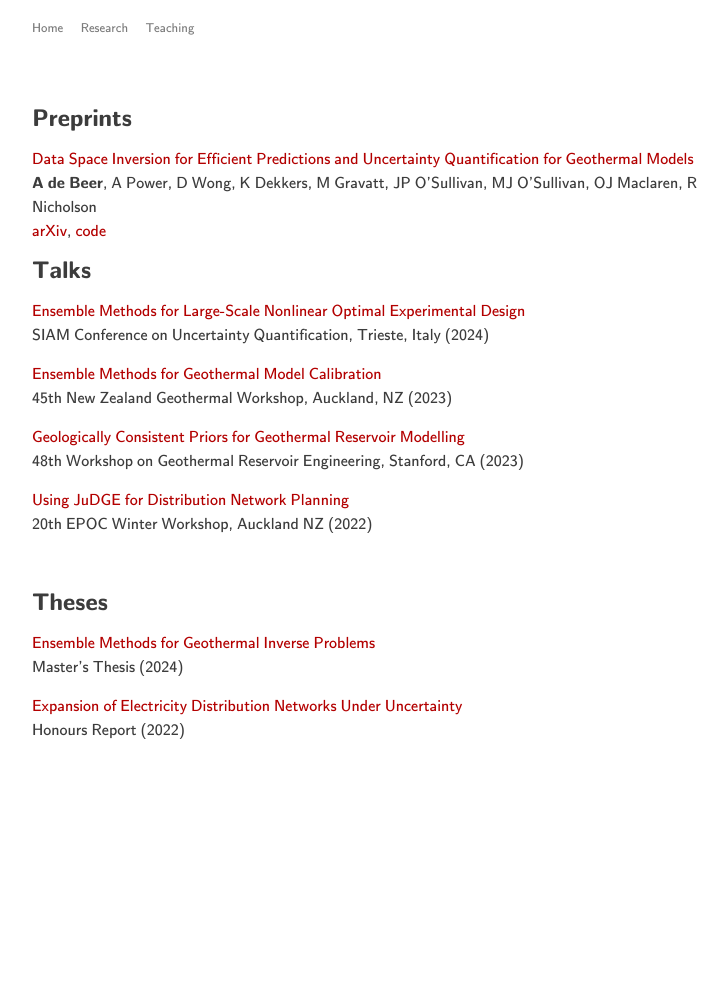
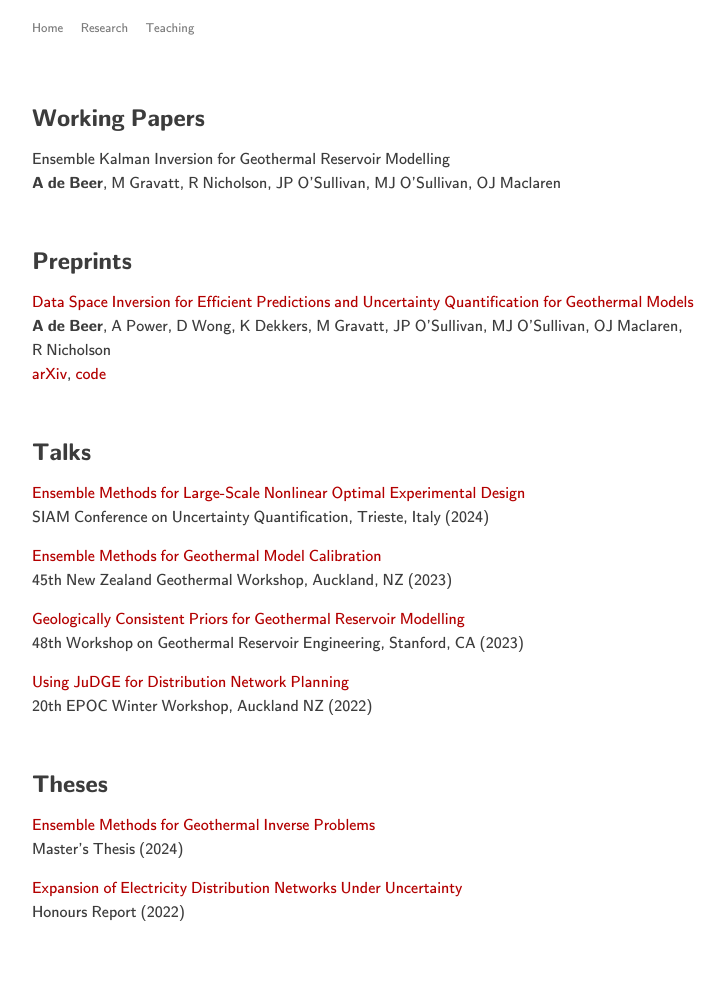
Before and after one commit to alexgdebeer/alexgdebeer.github.io, a Jekyll site: the page built from research.markdown, in a window 1280 px wide. Shown: the whole page, without its empty margins (258-986 px from the left). Built offline with Jekyll 4.4.1, drawn with Linux system fonts in a browser that asks for light colours; before the commit the page ends 900 px from its top, so only the background shows below that.

Commit message:
Update formatting

```diff
--- a/research.markdown
+++ b/research.markdown
@@ -3,11 +3,20 @@ layout: page
 title: Research
 ---
 
+## Working Papers
+
+Ensemble Kalman Inversion for Geothermal Reservoir Modelling \
+**A&nbsp;de&nbsp;Beer**, M&nbsp;Gravatt, R&nbsp;Nicholson, JP&nbsp;O'Sullivan, MJ&nbsp;O'Sullivan, OJ&nbsp;Maclaren
+
+<br>
+
 ## Preprints
 
 [Data Space Inversion for Efficient Predictions and Uncertainty Quantification for Geothermal Models](https://arxiv.org/abs/2407.15401) \
-**A de Beer**, A Power, D Wong, K Dekkers, M Gravatt, JP O'Sullivan, MJ O'Sullivan, OJ Maclaren, R Nicholson \
+**A&nbsp;de&nbsp;Beer**, A&nbsp;Power, D&nbsp;Wong, K&nbsp;Dekkers, M&nbsp;Gravatt, JP&nbsp;O'Sullivan, MJ&nbsp;O'Sullivan, OJ&nbsp;Maclaren, R&nbsp;Nicholson \
 [arXiv](https://arxiv.org/abs/2407.15401), [code](https://github.com/alexgdebeer/GeothermalDSI)
+
+<br>
 
 ## Talks
 
```
